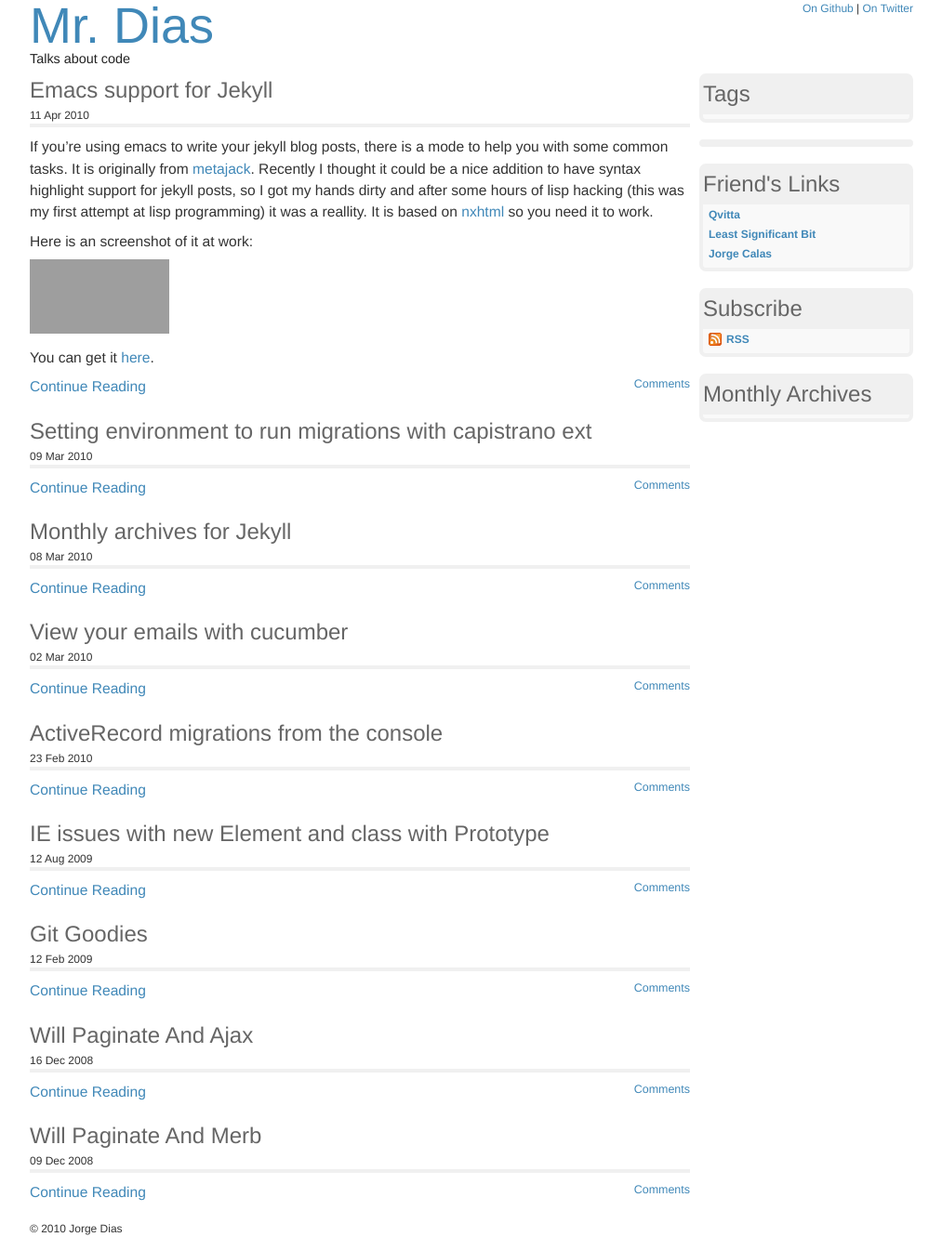
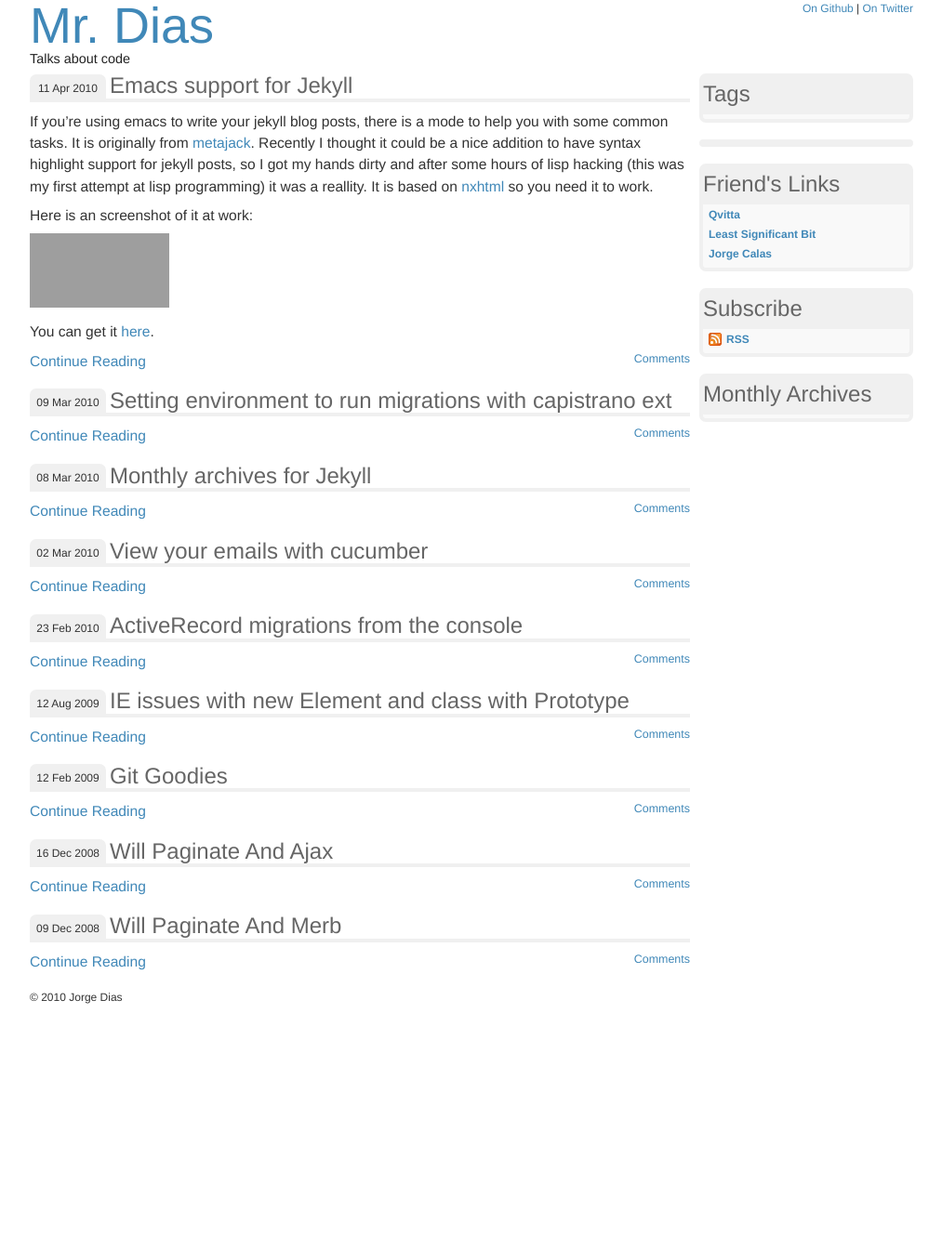
Before and after one commit to diasjorge/diasjorge.github.io, a Jekyll site: the page built from index.html, in a window 1280 px wide. Shown: the whole page at 93% size, without its empty margins (133-1146 px from the left). Built offline with Jekyll 4.4.1, drawn with Linux system fonts in a browser that asks for light colours; Markdown is read by kramdown in place of the engine named in the settings; comment, search, counter and statistics services are not loaded; after the commit the page ends 1082 px from its top, so only the background shows below that; grey boxes are pictures that could not be loaded.

Commit message:
Changes to the post headers

```diff
--- a/_layouts/post.html
+++ b/_layouts/post.html
@@ -6,7 +6,7 @@ layout: default
     <h2>
       {{ page.title }}
     </h2>
-    <span class="entrydate">{{ page.date | date_to_string }}</span>
+    <div class="entrydate">{{ page.date | date_to_string }}</div>
   </div>
   <div class="content">
     {{ content }}
--- a/index.html
+++ b/index.html
@@ -6,10 +6,10 @@ title: Mr. Dias
   {% for post in site.posts %}
   <li class="article">
     <div class="header">
+      <div class="entrydate">{{ post.date | date_to_string }}</div>
       <h2>
 	{{ post.title }}
       </h2>
-      <span class="entrydate">{{ post.date | date_to_string }}</span>
     </div>
     <div class="content">
       {% if forloop.first == true %}
--- a/stylesheets/screen.css
+++ b/stylesheets/screen.css
@@ -123,9 +123,10 @@ body.main ul.posts { margin-left: 0; margin-right: 0; }
 body.main ul.posts li { list-style-type: none; margin-left: 0px; }
 body.main .article { margin-bottom: 1.5em; }
 body.main .article p { margin: 0 0 0.5em 0; }
-body.main .article div.header { border-bottom: 4px solid #f0f0f0; margin-bottom: 0.75em; }
-body.main .article div.header h2 { border: 0; margin-bottom: 0; font-size: 2em; }
-body.main .article div.content { font-size: 130%; }
+body.main .article div.header { margin-bottom: 0.75em; position: relative; }
+body.main .article div.header h2 { margin-left: 70px; margin-bottom: 0; padding-left: 16px; line-height: 1.1em; }
+body.main .article div.header .entrydate { background-color: #f0f0f0; border: 6px solid #f0f0f0; border-top-left-radius: 7px; -moz-border-radius-topleft: 7px; -webkit-border-top-left-radius: 7px; border-top-right-radius: 7px; -moz-border-radius-topright: 7px; -webkit-border-top-right-radius: 7px; width: 70px; text-align: center; position: absolute; bottom: 0; }
+body.main .article div.content { font-size: 130%; clear: both; }
 body.main .article div.content .article-comments { float: right; font-size: 0.8em; }
 body.main .article div.highlight { font-size: 85%; }
 body.main .article div.highlight pre { background-color: #f0f0f0; overflow-x: auto; }
```
Also changed, not shown: _sass/screen.sass (+14 -3 lines).
